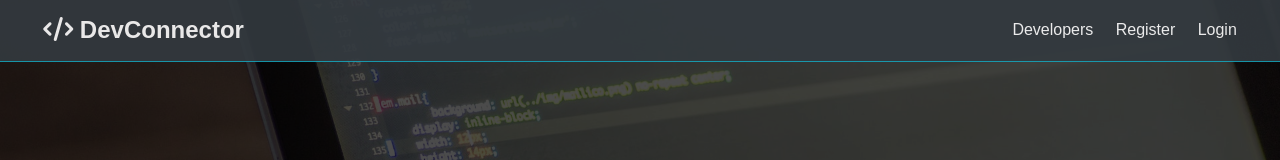
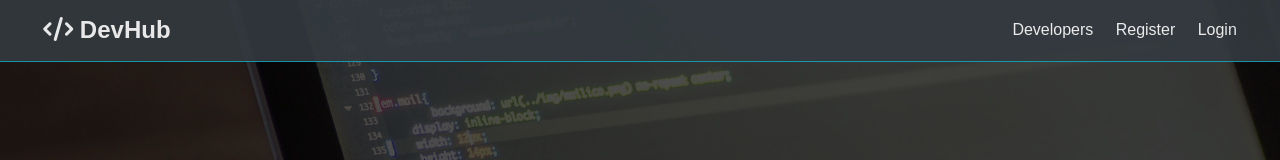
Before and after one commit to mutebinuhu/coders-finder, a React (Create React App) app in the folder client/: page / in a window 1280 px wide. Shown: the top 160 px of the page. Built offline with nearby package versions, Linux system fonts and the light colour scheme.

Commit message:
add the buld

```diff
--- a/client/src/components/layout/Navbar.js
+++ b/client/src/components/layout/Navbar.js
@@ -4,7 +4,7 @@ const Navbar = () => {
     return (
     <nav className="navbar bg-dark">
       <h1>
-        <a href="index.html"><i className="fas fa-code"></i> DevConnector</a>
+        <a href="index.html"><i className="fas fa-code"></i> DevHub</a>
       </h1>
       <ul>
         <li><a href="profiles.html">Developers</a></li>
```
Also changed, not shown: 17 other files (tests, documents, lock files or other folders).
